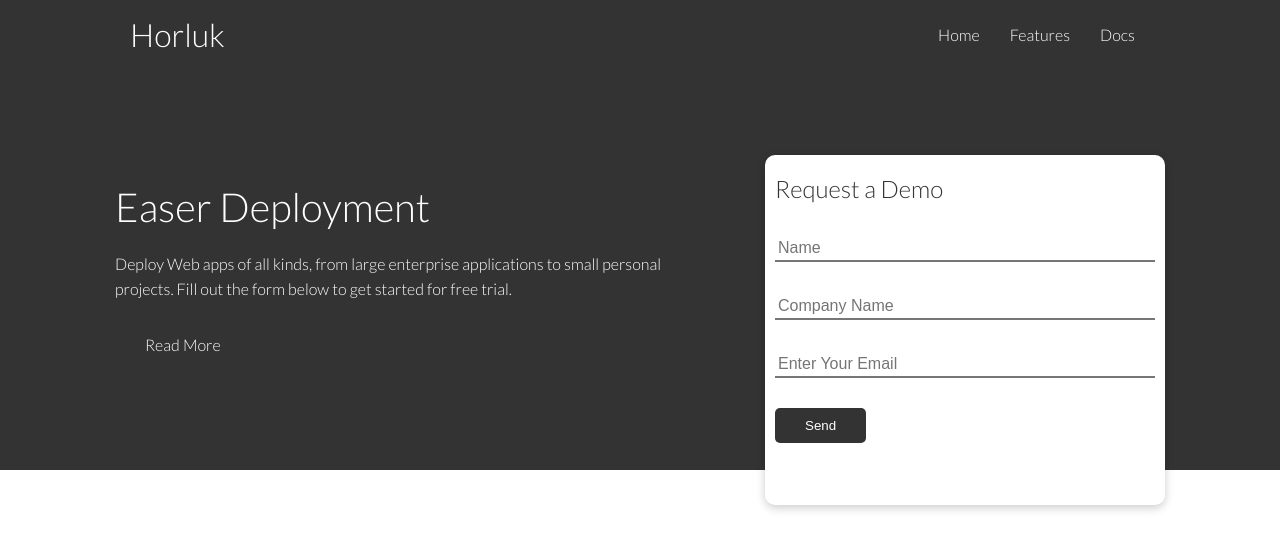
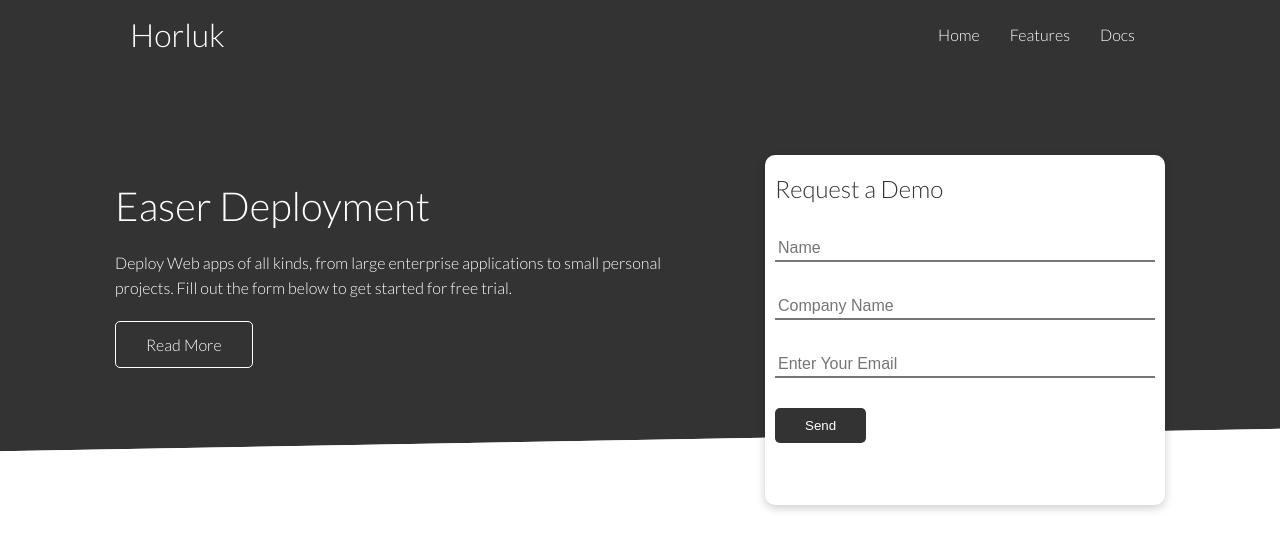
Before and after one commit to EmanueleZii/FakeWebSiteDeployCloudHosting-, a plain HTML site: page index.html in a window 1280 px wide. Drawn offline with Linux system fonts and the light colour scheme.

Commit message:
showcase complete

```diff
--- a/css/style.css
+++ b/css/style.css
@@ -128,6 +128,21 @@ img{
     outline: none;
 }
 
+.showcase::before,
+.showcase::after {
+    content: '';
+    position: absolute;
+    height: 100px;
+    bottom: -70px;
+    right: 0;
+    left:0;
+    background: var(--text-color);
+    transform: skewY(-1deg);
+    -webkit-transform: skewY(-1deg);
+    -moz--transform: skewY(-1deg);
+    -ms-transform: skewY(-1deg);
+
+}
 
 /* Utilities */
 
@@ -156,6 +171,15 @@ img{
     border-radius: 5px;
 }
 
+.btn-outline {
+    background-color: transparent;
+    border: 1px #fff solid;
+}
+
+.btn:hover{
+    transform: scale(0.98);
+}
+
 .flex{
     display: flex;
     justify-content: center;
--- a/index.html
+++ b/index.html
@@ -59,5 +59,12 @@
         </div>
     </section>
 
+    <!-- Stats -->
+     <section class="stats">
+        <div class="container">
+
+        </div>
+     </section>
+
 </body>
 </html>
```
